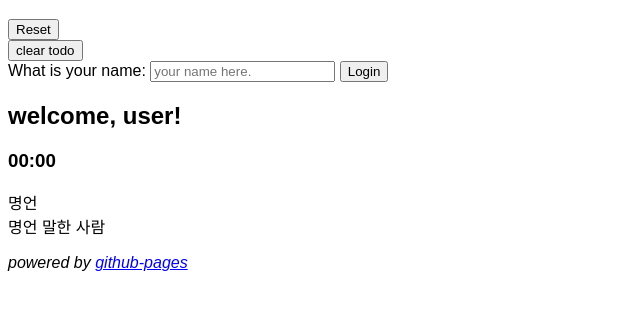
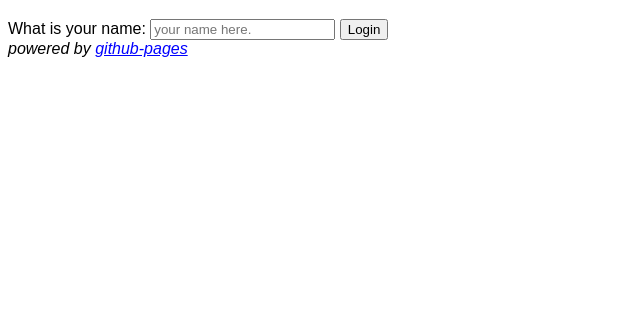
Before and after one commit to terria1020/terria1020.github.io, a plain HTML site: page index.html in a window 1280 px wide. Shown: the part 61-370 px from the top of the page, without its empty margins (0-640 px from the left). Drawn offline with Linux system fonts and the light colour scheme.

Commit message:
hide some contents

```diff
--- a/css/style.css
+++ b/css/style.css
@@ -9,3 +9,7 @@ body {
 .powered_by a {
     color: blue;
 }
+
+.hidden {
+    display: none;
+}
--- a/index.html
+++ b/index.html
@@ -10,7 +10,7 @@
             <h1>Momentum</h1>
         </header>
         <!--Some Menu Item here-->
-        <nav>
+        <nav class="hidden">
             <form id="reset_form">
                 <div><button id="reset_btn">Reset</button></div>
                 <div><button id="todo_clear_btn">clear todo</button></div>
@@ -30,7 +30,7 @@
             </form>
         </section>
         <!--Main Contents here-->
-        <section id="content">
+        <section id="content" class="hidden">
             <article id="info_content">
                 <h2 id="welcome_label">welcome, user!</h2>
                 <h3 id="clock">00:00</h3>
```
